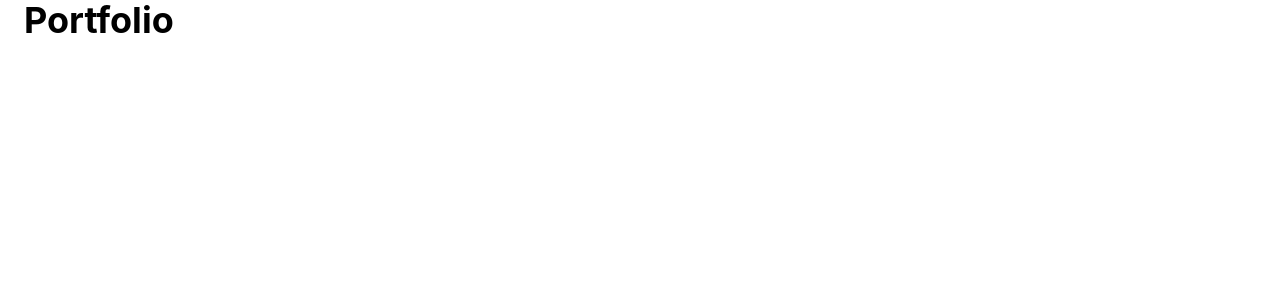
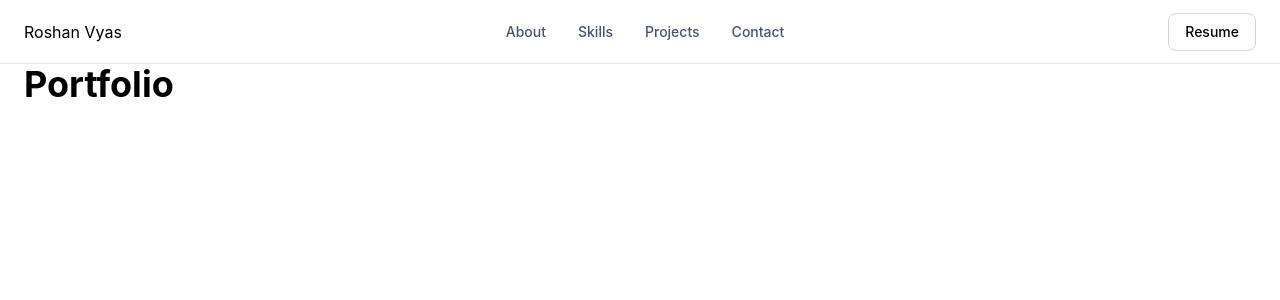
Before and after one commit to roshan-vyas-dev/roshan-portfolio, a React (Vite) app: page / in a window 1280 px wide. Shown: the top 300 px of the page. Built offline with nearby package versions, Linux system fonts and the light colour scheme.

Commit message:
feat: add initial navbar layout

```diff
--- a/src/App.jsx
+++ b/src/App.jsx
@@ -1,11 +1,17 @@
 import Container from "./components/Container"
+import Navbar from "./components/Navbar"
+
 
 function App() {
   return (
-    <Container>
-      <h1 className="text-4xl font-bold">Portfolio</h1>
+  <>
+      <Navbar/>
 
-    </Container>
+      <Container>
+        <h1 className="text-4xl font-bold">Portfolio</h1>
+
+      </Container>
+  </>
   )
 }
 
--- /dev/null
+++ b/src/components/Navbar.jsx
@@ -0,0 +1,27 @@
+import Container from "./Container";
+
+function Navbar() {
+    return (
+        <nav className="h-16 border-b border-gray-200">
+            <Container>
+                <div className="flex h-16 items-center justify-between">
+                    <div>Roshan Vyas</div>
+
+                    <div className="flex items-center gap-8">
+                        <a href="#about" className="text-sm font-medium text-gray-600 transition-colors hover:text-black">About</a>
+                        <a href="#skills" className="text-sm font-medium text-gray-600 transition-colors hover:text-black">Skills</a>
+                        <a href="#projects" className="text-sm font-medium text-gray-600 transition-colors hover:text-black">Projects</a>
+                        <a href="#contact" className="text-sm font-medium text-gray-600 transition-colors hover:text-black">Contact</a>
+                    </div>
+
+                    <button className="rounded-lg border border-gray-300 px-4 py-2 text-sm font-medium transition-colors hover:bg-gray-100">
+                        Resume
+                    </button>
+
+                </div>
+            </Container>
+        </nav>
+    );
+}
+
+export default Navbar;
```
